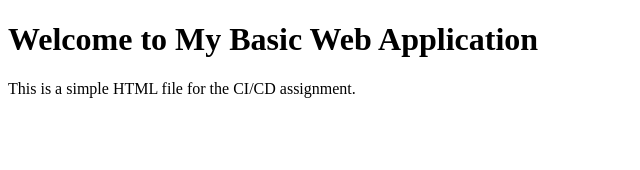
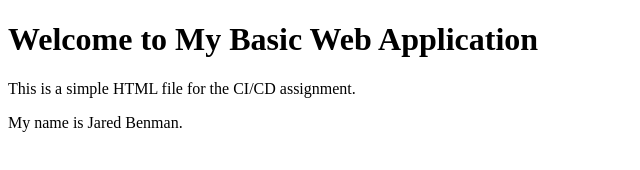
Before and after one commit to jaredbnm/Continuous-Integration-and-Deployment, a plain HTML site: page index.html in a window 1280 px wide. Shown: the whole page, without its empty margins (0-640 px from the left). Drawn offline with Linux system fonts and the light colour scheme.

Commit message:
update actions

```diff
--- a/index.html
+++ b/index.html
@@ -10,6 +10,7 @@
 <body>
     <h1>Welcome to My Basic Web Application</h1>
     <p>This is a simple HTML file for the CI/CD assignment.</p>
+    <p>My name is Jared Benman.</p>
 </body>
 
 </html
```
Also changed, not shown: 1 other file.
